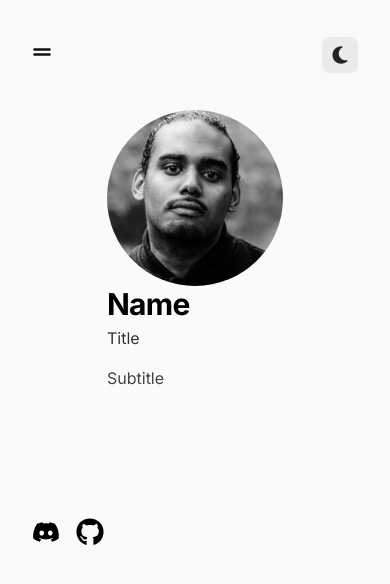
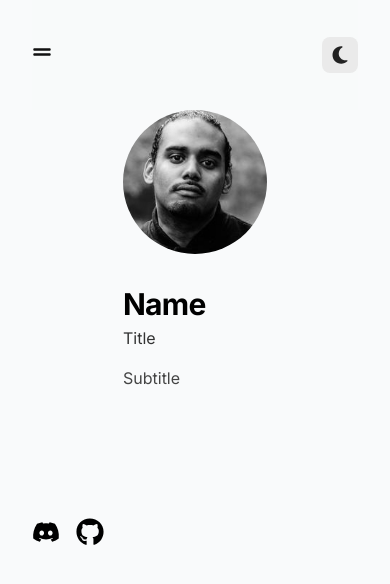
Before and after one commit to justEstif/personal_portfolio, a Next.js app: page / in a window 390 px wide. Shown: the top 584 px of the page. Built offline with nearby package versions, Linux system fonts and the light colour scheme.

Commit message:
feat: change image size on sm screen

```diff
--- a/app/page.tsx
+++ b/app/page.tsx
@@ -22,7 +22,7 @@ function Greetings() {
         <h2 className="mb-4 text-gray-700 dark:text-gray-200">Title</h2>
         <p className="mb-16 text-gray-600 dark:text-gray-400">Subtitle</p>
       </div>
-      <div className="relative mr-auto mb-0 w-44 md:mb-8">
+      <div className="relative mr-auto mb-8 w-36 md:w-44">
         <Image
           alt="Avatar Image"
           height={176}
```
